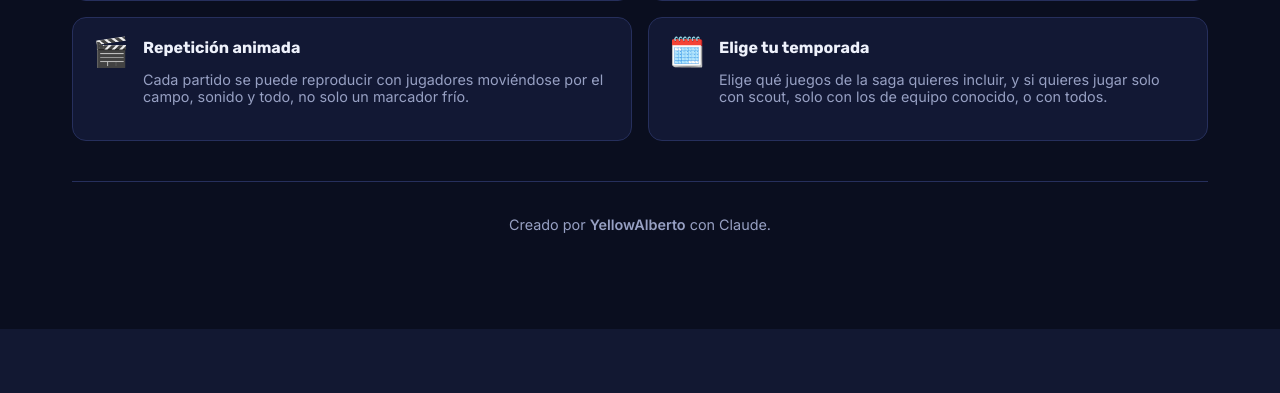
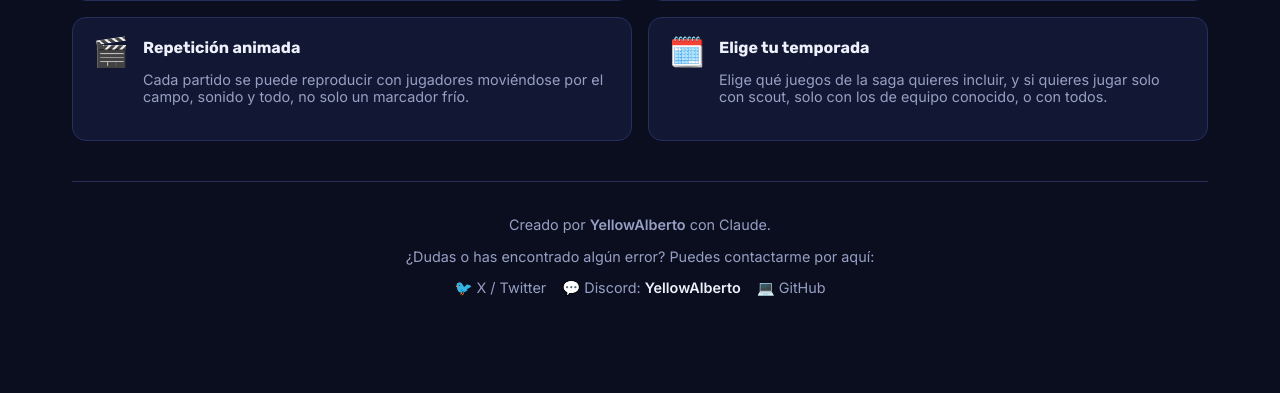
Before and after one commit to YellowAlberto/Inazuma-Fantasy, a Flask app: page / in a window 1280 px wide. Shown: the part 876-1269 px from the top of the page. Before the commit the page ends 1205 px from the top, so only its background shows below. Run offline with Flask 3, Linux system fonts and the light colour scheme; parts of the project's set-up code (start-up, migrations or seed data) failed here and were passed over.

Commit message:
Adición de contactos

```diff
--- a/static/style.css
+++ b/static/style.css
@@ -696,6 +696,23 @@ a:hover { text-decoration: underline; }
   padding-top: 20px;
   border-top: 1px solid var(--navy-600);
 }
+.home-social-links {
+  display: flex;
+  gap: 16px;
+  justify-content: center;
+  flex-wrap: wrap;
+  margin-top: 8px;
+}
+.home-social-links a, .home-social-item {
+  color: var(--text-muted);
+  text-decoration: none;
+  font-size: 0.9rem;
+  display: inline-flex;
+  align-items: center;
+  gap: 4px;
+}
+.home-social-links a:hover { color: var(--orange); }
+.home-social-links strong { color: var(--text-light); }
 
 /* New-squad popup */
 .modal-overlay {
--- a/templates/home.html
+++ b/templates/home.html
@@ -73,6 +73,12 @@
 
 <div class="home-footer">
   <p class="muted">Creado por <strong>YellowAlberto</strong> con Claude.</p>
+  <p class="muted">¿Dudas o has encontrado algún error? Puedes contactarme por aquí:</p>
+  <div class="home-social-links">
+    <a href="https://x.com/YellowAlberto" target="_blank" rel="noopener">🐦 X / Twitter</a>
+    <span class="home-social-item">💬 Discord: <strong>YellowAlberto</strong></span>
+    <a href="https://github.com/YellowAlberto/Inazuma-Fantasy" target="_blank" rel="noopener">💻 GitHub</a>
+  </div>
 </div>
 
 {% endblock %}
```
